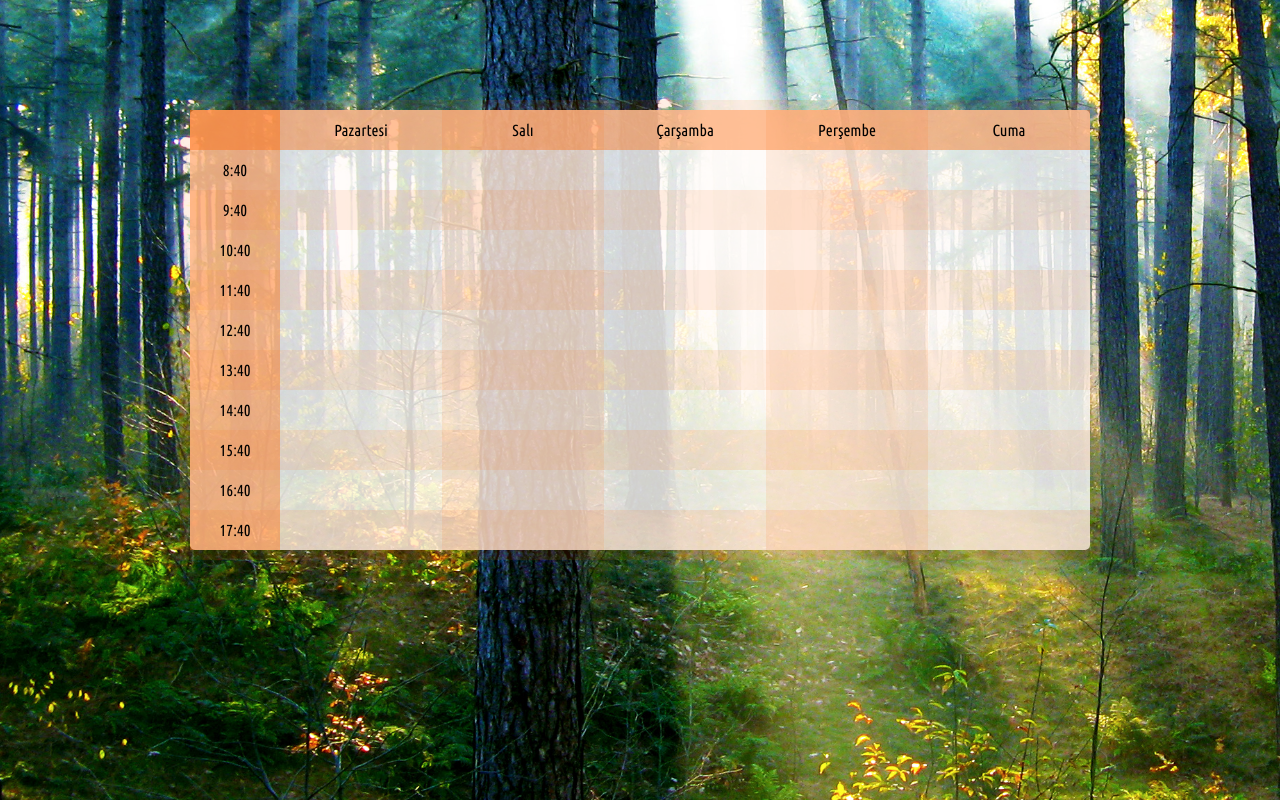
After one commit to curlybrake/metuschedule, a PHP site: page /themes/first/index.html in a window 1280 px wide. The commit adds this page. Run offline with PHP 8.4, Linux system fonts and the light colour scheme.

Commit message:
Bot+Tema
Bota dair ilk bulgular denemeler, Temanın ilk görünen yüzü

```diff
--- /dev/null
+++ b/media-queries.css
@@ -0,0 +1,3 @@
+@media only screen and (max-width:682px) {
+
+}
--- /dev/null
+++ b/themes/first/css/first.css
@@ -0,0 +1,68 @@
+@import url(https://fonts.googleapis.com/css?family=Ubuntu+Condensed);
+
+#background {
+    position: absolute;
+    opacity: 1;
+    width: 1600px;
+    height: 1600px;
+    left: -800px;
+    top: -900px;
+    background-image: url('../img/crepuscular_rays_in_the_woods_of_kasterlee_belgium_edited_glow.jpg');
+    background-size: cover;
+    background-repeat: no-repeat;
+}
+
+.center{
+    top: 50%;
+    left: 50%;
+    position: absolute;
+    z-index: -9;
+}
+
+body {
+    margin: 0px;
+    width: 100%;
+    height: 100%;
+    overflow: hidden;
+    font-family: 'Ubuntu Condensed', sans-serif;
+}
+
+.content{
+    position: relative;
+    margin: 0 auto;
+    padding: 10px;
+    top: 100px;
+    width: 900px;
+    background-color: rgba(255,100,0,0.1);
+    opacity: 1;
+}
+
+#first table{
+    border-collapse: collapse;
+    width: 100%;
+    text-align: center;
+    border-radius: 5px;
+    background-color: rgba(255,255,255,0.8);
+}
+
+#first table tr{
+    height: 40px;
+}
+
+#first table td{
+    margin: 0px;
+    width: 90px;
+}
+
+#first table .dark{
+    background-color: rgba(255,100,0,0.1);
+}
+
+#first table .time{
+    width: 10%;
+    background-color: rgba(255,100,0,0.4);
+}
+
+#first table .head{
+    background-color: rgba(255,100,0,0.4);
+}
--- /dev/null
+++ b/themes/first/css/firstresponsive.css
@@ -0,0 +1,3 @@
+@media screen and (max-width: 700px){
+
+}
--- /dev/null
+++ b/themes/first/index.html
@@ -0,0 +1,129 @@
+<head>
+    <style>
+        #div821212810904 {
+            border: 1px dotted gray;
+            position: absolute;
+            width: 0px;
+            height: 1px;
+            left: 551.5px;
+            top: 869.5px;
+        }
+    </style>
+    <script src="../../system/client/AjaxCan.js"></script>
+    <script src="../../system/client/history.min.js"></script>
+    <script src="../../system/client/jquery-1.11.2.min.js"></script>
+    <link href="css/first.css" rel="stylesheet" type="text/css">
+    <link href="css/firstresponsive.css" rel="stylesheet" type="text/css">
+</head>
+
+<body>
+    <div class="center">
+        <div id="background">
+
+        </div>
+    </div>
+
+    <div class="content">
+        <div id="first" class="dynaCan responsive">
+            <div id="scheduleCan">
+                <table border="0">
+                    <tr class="dark head">
+                        <td class="dark time"></td>
+                        <td>Pazartesi</td>
+                        <td class="dark">Salı</td>
+                        <td>Çarşamba</td>
+                        <td class="dark">Perşembe</td>
+                        <td>Cuma</td>
+                    </tr>
+                    <tr>
+                        <td class="dark time">8:40</td>
+                        <td></td>
+                        <td class="dark"></td>
+                        <td></td>
+                        <td class="dark"></td>
+                        <td></td>
+                    </tr>
+                    <tr class="dark">
+                        <td class="dark time">9:40</td>
+                        <td></td>
+                        <td class="dark"></td>
+                        <td></td>
+                        <td class="dark"></td>
+                        <td></td>
+                    </tr>
+                    <tr>
+                        <td class="dark time">10:40</td>
+                        <td></td>
+                        <td class="dark"></td>
+                        <td></td>
+                        <td class="dark"></td>
+                        <td></td>
+                    </tr>
+                    <tr class="dark">
+                        <td class="dark time">11:40</td>
+                        <td></td>
+                        <td class="dark"></td>
+                        <td></td>
+                        <td class="dark"></td>
+                        <td></td>
+                    </tr>
+                    <tr>
+                        <td class="dark time">12:40</td>
+                        <td></td>
+                        <td class="dark"></td>
+                        <td></td>
+                        <td class="dark"></td>
+                        <td></td>
+                    </tr>
+                    <tr class="dark">
+                        <td class="dark time">13:40</td>
+                        <td></td>
+                        <td class="dark"></td>
+                        <td></td>
+                        <td class="dark"></td>
+                        <td></td>
+                    </tr>
+                    <tr>
+                        <td class="dark time">14:40</td>
+                        <td></td>
+                        <td class="dark"></td>
+                        <td></td>
+                        <td class="dark"></td>
+                        <td></td>
+                    </tr>
+                    <tr class="dark">
+                        <td class="dark time">15:40</td>
+                        <td></td>
+                        <td class="dark"></td>
+                        <td></td>
+                        <td class="dark"></td>
+                        <td></td>
+                    </tr>
+                    <tr>
+                        <td class="dark time">16:40</td>
+                        <td></td>
+                        <td class="dark"></td>
+                        <td></td>
+                        <td class="dark"></td>
+                        <td></td>
+                    </tr>
+                    <tr class="dark">
+                        <td class="dark time">17:40</td>
+                        <td></td>
+                        <td class="dark"></td>
+                        <td></td>
+                        <td class="dark"></td>
+                        <td></td>
+                    </tr>
+                </table>
+            </div>
+        </div>
+        <div id="second" class="dynaCan responsive">
+
+        </div>
+        <div id="third" class="dynaCan responsive">
+
+        </div>
+    </div>
+
+</body>
```
Also changed, not shown: botCan/Assets/botOibs.js (added, +25 -0 lines), botCan/Assets/client.css (added, +8 -0 lines), botCan/Client.php (added, +23 -0 lines), botCan/Server.php (added, +26 -0 lines), index.php (+9 -1 lines), .htaccess (added), css/media-queries.css (added), themes/first/img/crepuscular_rays_in_the_woods_of_kasterlee_belgium_edited.jpg (added), themes/first/img/crepuscular_rays_in_the_woods_of_kasterlee_belgium_edited_glow.jpg (added), 3 other files.
